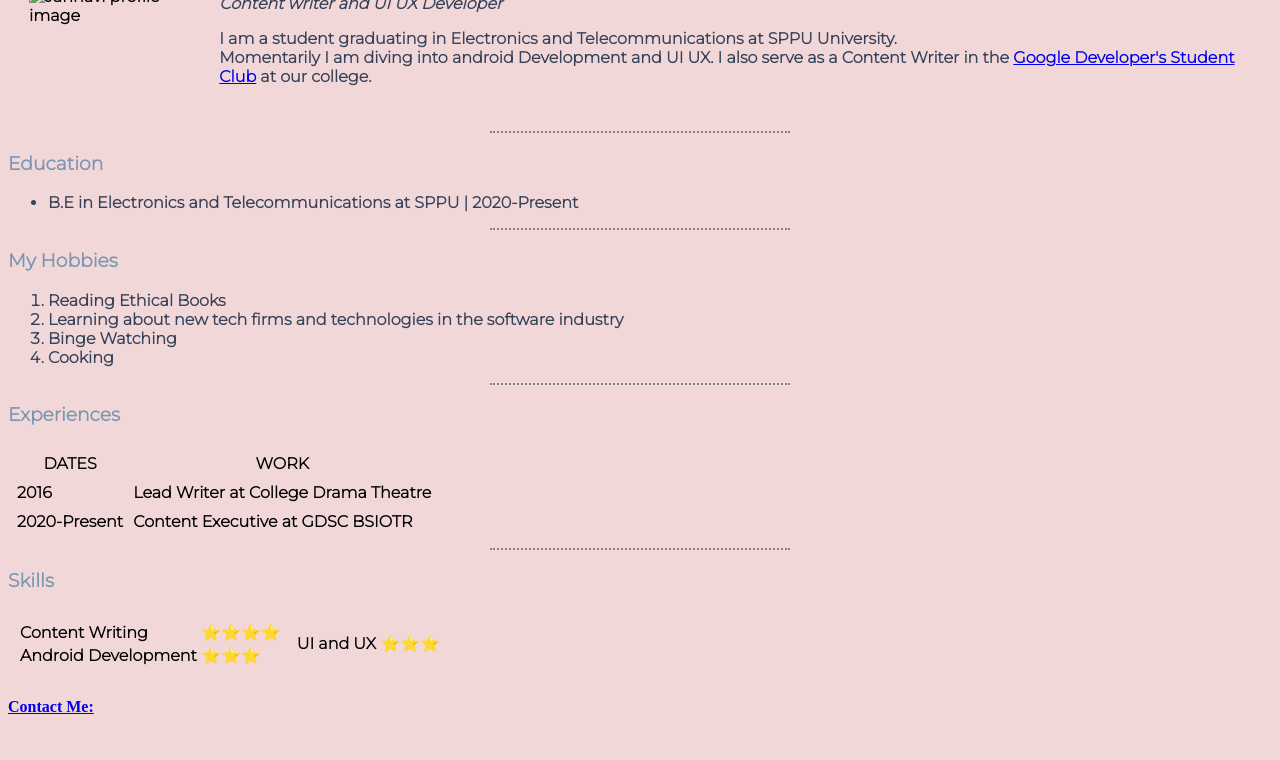
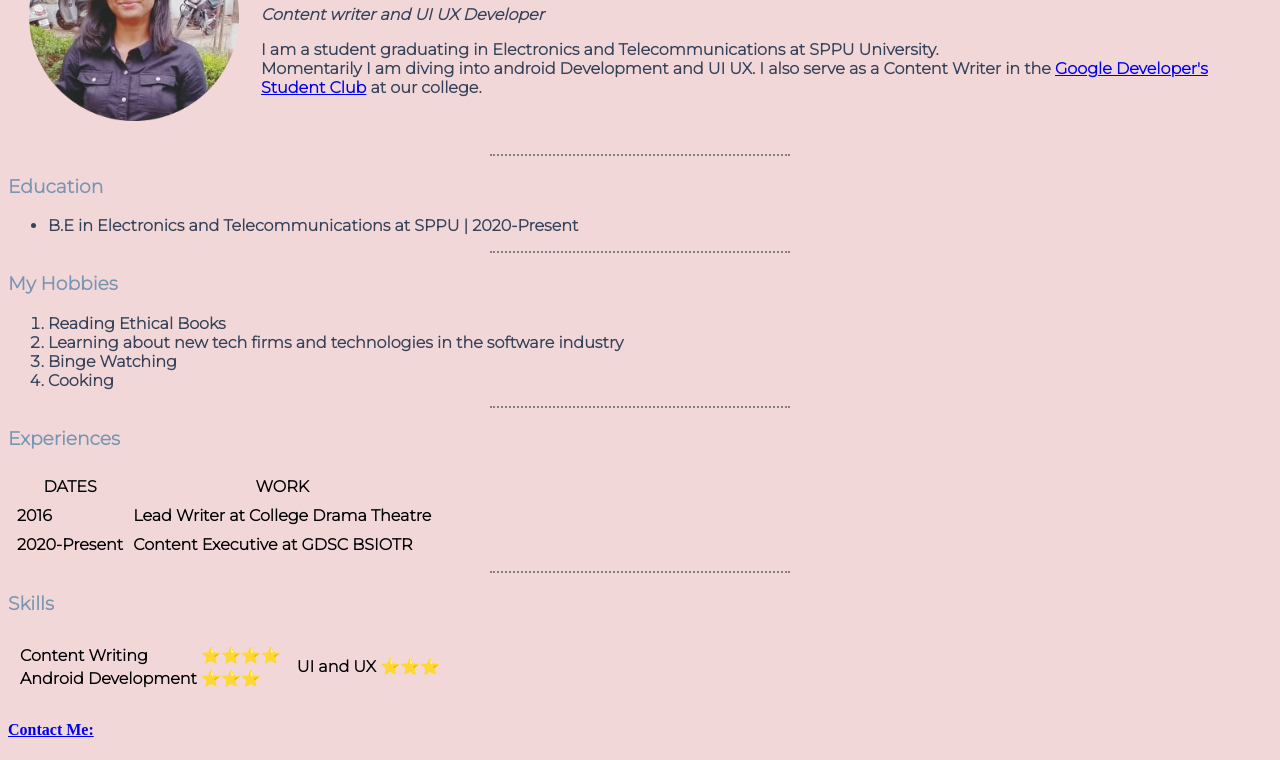
Before and after one commit to JanhaviS29/My-personal-Portfolio, a plain HTML site: page index.html in a window 1280 px wide. Shown: the part 118-878 px from the top of the page. Before the commit the page ends 855 px from the top, so only its background shows below. Drawn offline with Linux system fonts and the light colour scheme.

Commit message:
image png location updated

```diff
--- a/index.html
+++ b/index.html
@@ -19,7 +19,7 @@
 <body>
   <table cellspacing="20">
     <tr>
-      <td><img src="images/my image.png" alt="Janhavi profile image"></td>
+      <td><img src="my image.png" alt="Janhavi profile image"></td>
       <td>
         <h1>Janhavi Salunkhe</h1>
         <p><em><strong>Content writer and UI UX Developer</strong></em></p>
```
